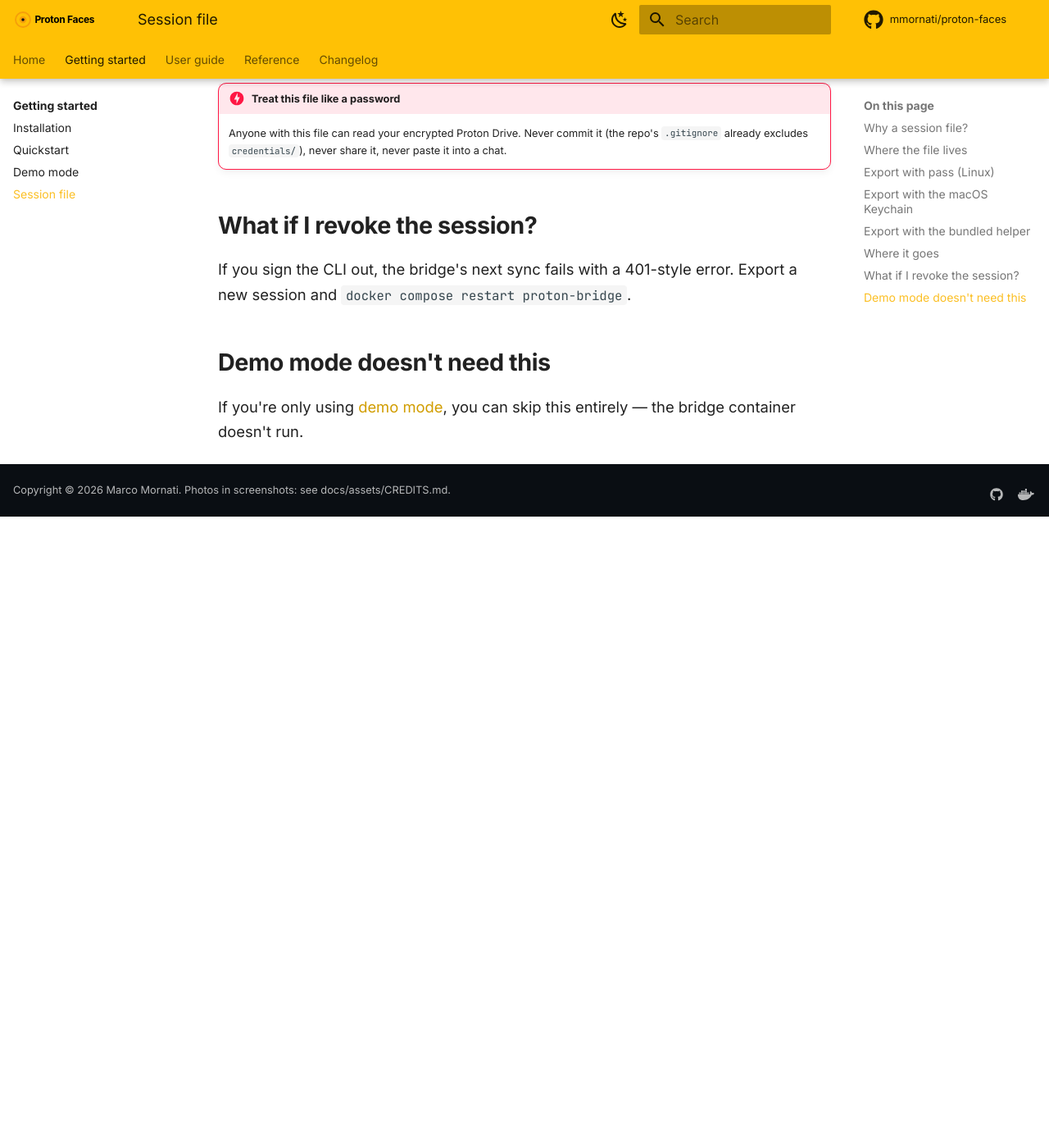
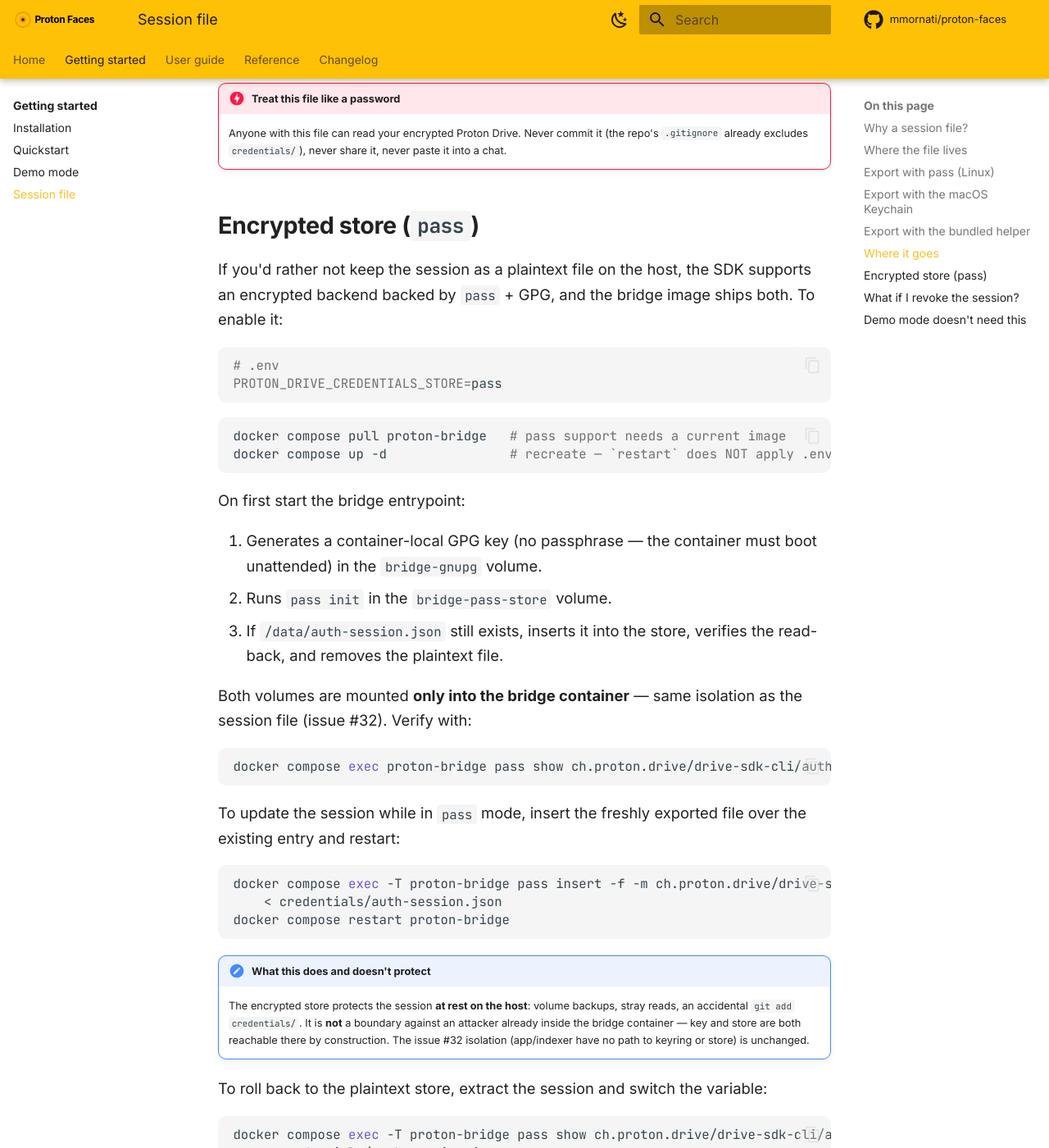
Before and after one commit to mmornati/proton-faces, an MkDocs documentation site: the page built from docs/getting-started/session-export.md, in a window 1280 px wide and 1400 px high, scrolled down 2326 px. Shown: the whole window at 82% size. Built offline with MkDocs 1.6.1 and Material for MkDocs 9.7.7, drawn with Linux system fonts in a browser that asks for light colours; comment, search, counter and statistics services are not loaded; before the commit the page ends 2956 px from its top, so only the background shows below that; some of the changed text lies outside the part shown.

Commit message:
feat(bridge): support SDK encrypted pass credential store (#147)
The bridge image ships no pass/gnupg binaries, so setting
PROTON_DRIVE_CREDENTIALS_STORE=pass (live since PR #129) crash-loops the
container with 'Executable not found in $PATH: "pass"'. This adds first-class
support for the SDK's encrypted credential store while keeping unsafe_file
the safe-by-default compose default.

- bridge/Dockerfile: install pass + gnupg in the runtime stage, bake
  GNUPGHOME/PASSWORD_STORE_DIR (UID 1000 has no /etc/passwd entry, so gpg
  cannot derive them from $HOME), pre-create /secrets/* owned by 1000:1000
  so fresh named volumes inherit writable ownership, and switch ENTRYPOINT
  to the new docker-entrypoint.sh.
- bridge/docker-entrypoint.sh: active only when the pass store is selected.
  Generates a container-local no-passphrase ed25519 GPG key (unattended
  boot), runs pass init, and one-time migrates an existing plaintext
  /data/auth-session.json into the store via 'pass insert -f -m', verifies
  the read-back, then removes the plaintext file. Ends with exec of the
  bridge binary for PID 1 signal handling.
- compose.yml: bridge-gnupg and bridge-pass-store named volumes mounted
  only into proton-bridge (issue #32 isolation preserved). Named volumes,
  not bind mounts, because Docker creates missing bind-mount host dirs
  root-owned, which would fail pass init for the UID 1000 runtime user.
- Docs: .env.example gains PROTON_DRIVE_CREDENTIALS_STORE with a note that
  the variable only exists since PR #129; session-export.md gains an
  "Encrypted store (pass)" section with enable/update/rollback flows and an
  honest threat-model note; configuration.md expands the variable row;
  troubleshooting.md documents the pass ENOENT crash and the
  restart-does-not-apply-env gotcha.

Validated: entrypoint tested in a throwaway debian:bookworm-slim container
across four scenarios (first-boot migration, second boot, unsafe_file
no-op, empty store); docker compose config renders; mkdocs build --strict
--clean passes.

Co-authored-by: mmornati <mmornati@example.com>
Co-authored-by: Copilot App <223556219+Copilot@users.noreply.github.com>

````diff
--- a/docs/getting-started/session-export.md
+++ b/docs/getting-started/session-export.md
@@ -66,6 +66,53 @@ docker compose exec app test ! -e /data/auth-session.json   # should exit 0
 !!! danger "Treat this file like a password"
     Anyone with this file can read your encrypted Proton Drive. Never commit it (the repo's `.gitignore` already excludes `credentials/`), never share it, never paste it into a chat.
 
+## Encrypted store (`pass`)
+
+If you'd rather not keep the session as a plaintext file on the host, the SDK supports an encrypted backend backed by `pass` + GPG, and the bridge image ships both. To enable it:
+
+```bash
+# .env
+PROTON_DRIVE_CREDENTIALS_STORE=pass
+```
+
+```bash
+docker compose pull proton-bridge   # pass support needs a current image
+docker compose up -d                # recreate — `restart` does NOT apply .env changes
+```
+
+On first start the bridge entrypoint:
+
+1. Generates a container-local GPG key (no passphrase — the container must boot unattended) in the `bridge-gnupg` volume.
+2. Runs `pass init` in the `bridge-pass-store` volume.
+3. If `/data/auth-session.json` still exists, inserts it into the store, verifies the read-back, and removes the plaintext file.
+
+Both volumes are mounted **only into the bridge container** — same isolation as the session file (issue #32). Verify with:
+
+```bash
+docker compose exec proton-bridge pass show ch.proton.drive/drive-sdk-cli/auth-session
+```
+
+To update the session while in `pass` mode, insert the freshly exported file over the existing entry and restart:
+
+```bash
+docker compose exec -T proton-bridge pass insert -f -m ch.proton.drive/drive-sdk-cli/auth-session \
+    < credentials/auth-session.json
+docker compose restart proton-bridge
+```
+
+!!! note "What this does and doesn't protect"
+    The encrypted store protects the session **at rest on the host**: volume backups, stray reads, an accidental `git add credentials/`. It is **not** a boundary against an attacker already inside the bridge container — key and store are both reachable there by construction. The issue #32 isolation (app/indexer have no path to keyring or store) is unchanged.
+
+To roll back to the plaintext store, extract the session and switch the variable:
+
+```bash
+docker compose exec -T proton-bridge pass show ch.proton.drive/drive-sdk-cli/auth-session \
+    > credentials/auth-session.json
+chmod 600 credentials/auth-session.json
+# .env: PROTON_DRIVE_CREDENTIALS_STORE=unsafe_file
+docker compose up -d
+```
+
 ## What if I revoke the session?
 
 If you sign the CLI out, the bridge's next sync fails with a 401-style error. Export a new session and `docker compose restart proton-bridge`.
````
Also changed, not shown: compose.yml (+11 -0 lines), docs/reference/configuration.md (+1 -1 lines), docs/reference/troubleshooting.md (+12 -0 lines), 3 other files.
